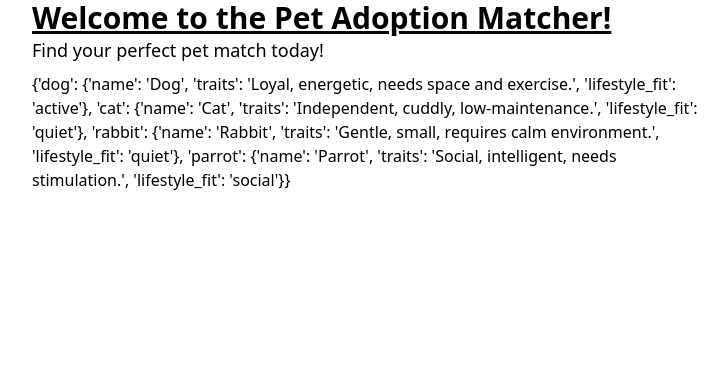
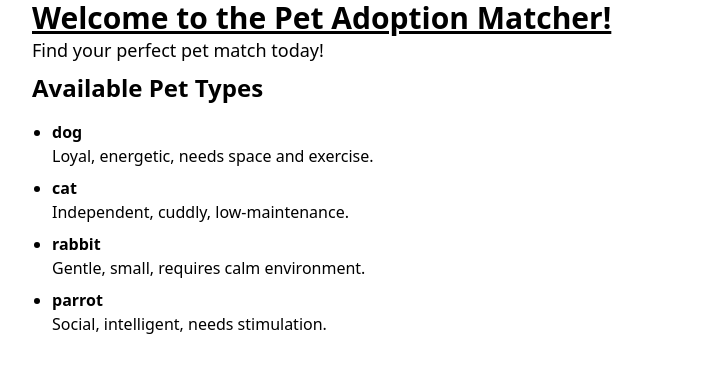
Before and after one commit to NAIT-SDEV2401/sdev2401-Fall-2026-A01, a Django app: page / in a window 1280 px wide. Shown: the top 373 px of the page, without its empty margins (272-1000 px from the left). Run offline with Django 5.2, Linux system fonts and the light colour scheme.

Commit message:
end of class sep 21

```diff
--- a/05-urls-and-views-start/urls_views_fundamentals/pet_adoption/templates/pet_adoption/home_page.html
+++ b/05-urls-and-views-start/urls_views_fundamentals/pet_adoption/templates/pet_adoption/home_page.html
@@ -13,7 +13,27 @@
         </h1>
         <p class="text-lg mb-2">Find your perfect pet match today!</p>
 
-        {{ pet_types }}
+        <section>
+          <h2 class="text-2xl font-semibold mb-4">Available Pet Types</h2>
+          <ul class="list-disc pl-5">
+          <!--
+              Last class we saw how to loop through a list.
+              Below we loop through a dictionary using the items property.
+              The items property returns a list of tuples, where each tuple is a key-value pair.
+          -->
+          {% for pet_type, pet in pet_types.items %}
+              <li class="mb-2">
+                  <!-- This is the key-->
+                  <strong>{{ pet_type }}</strong>
+                  <div>
+                      <!-- This is the value, which is a dictionary itself -->
+                      {{pet.traits}}
+                  </div>
+              </li>
+          {% endfor %}
+          </ul>
+      </section>
+
 
     </div>
   </body>
--- a/05-urls-and-views-start/urls_views_fundamentals/pet_adoption/urls.py
+++ b/05-urls-and-views-start/urls_views_fundamentals/pet_adoption/urls.py
@@ -1,5 +1,6 @@
 from django.urls import path
-from .views import home_page
+from .views import home_page, pet_type_details
 urlpatterns = [
     path("", home_page, name="home_page"),
+    path("pet_type/<str:pet_type>/", pet_type_details, name="pet_detail"),
 ]
--- a/05-urls-and-views-start/urls_views_fundamentals/pet_adoption/views.py
+++ b/05-urls-and-views-start/urls_views_fundamentals/pet_adoption/views.py
@@ -25,3 +25,11 @@ PET_TYPES = {
 
 def home_page(request):
     return render(request, "pet_adoption/home_page.html", {"pet_types": PET_TYPES})
+
+def pet_type_details(request, pet_type):
+    # filtering the data
+    pet_data = PET_TYPES.get(pet_type, None)
+
+    context = {"p_type": pet_type, "p_data": pet_data}
+
+    return render(request, "pet_adoption/pet_details.html", context)
```
Also changed, not shown: 05-urls-and-views-start/urls_views_fundamentals/pet_adoption/templates/pet_adoption/pet_details.html (added, +29 -0 lines).
